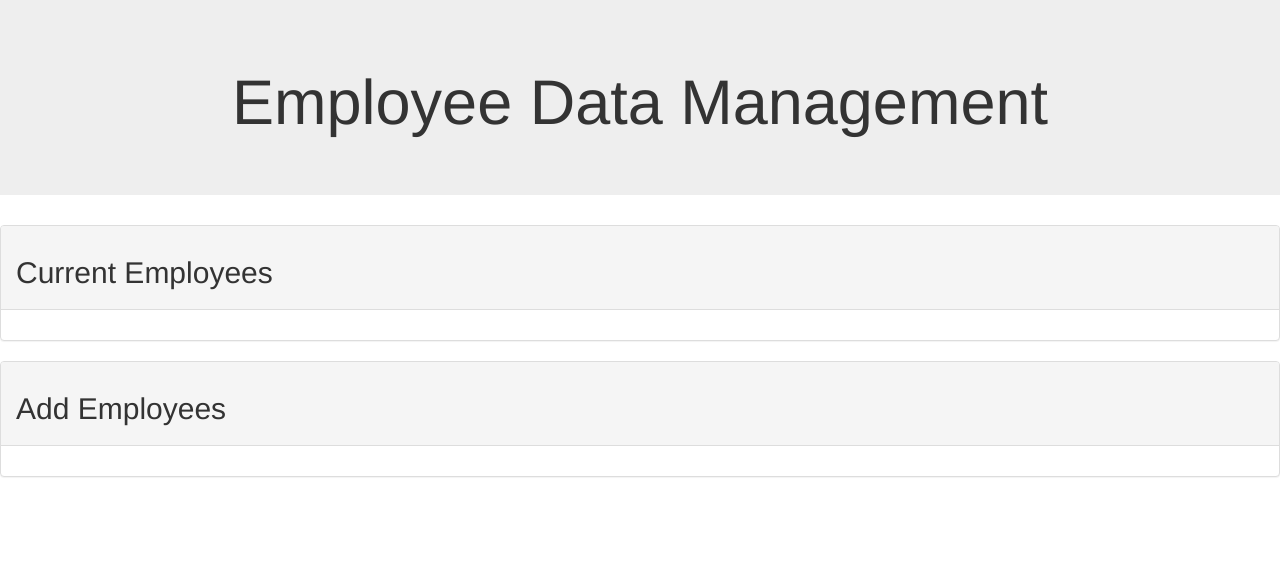
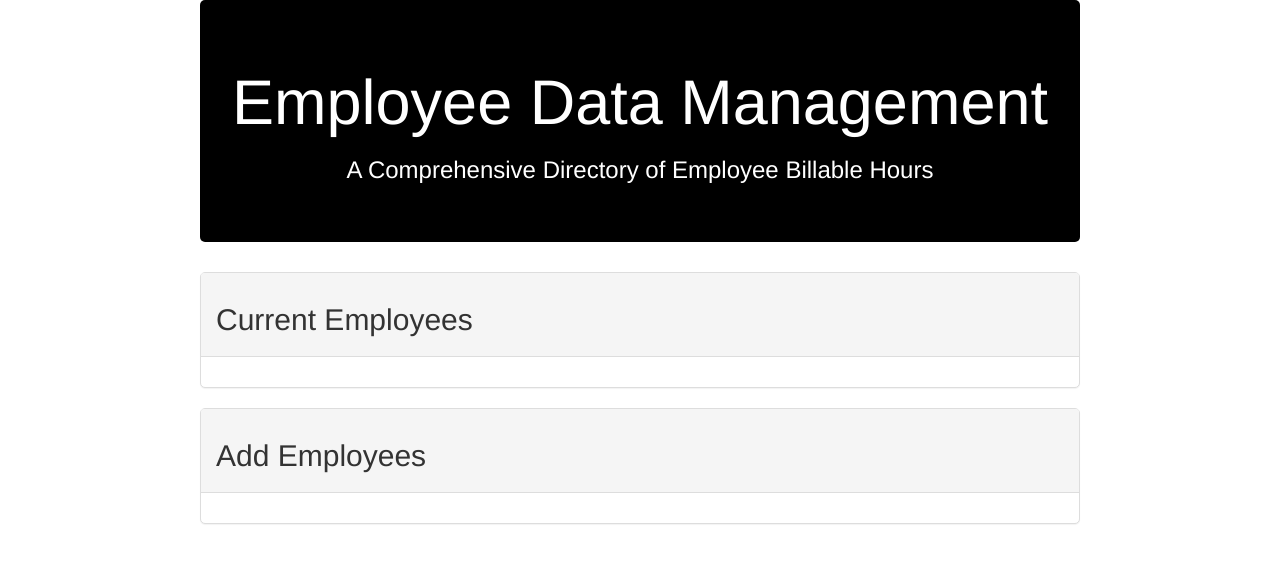
Before and after one commit to elisasara/timesheet, a plain HTML site: page index.html in a window 1280 px wide. Drawn offline with nearby package versions, Linux system fonts and the light colour scheme.

Commit message:
strarted css

```diff
--- a/index.html
+++ b/index.html
@@ -7,7 +7,7 @@
         <meta charset="utf-8">
         <meta http-equiv="X-UA-Compatible" content="IE=edge">
         <meta name="viewport" content="width=device-width, initial-scale=1">
-        <title>NYTimes Search</title>
+        <title>Timesheet</title>
         <link rel="stylesheet" href="https://maxcdn.bootstrapcdn.com/bootstrap/3.3.7/css/bootstrap.min.css" integrity="sha384-BVYiiSIFeK1dGmJRAkycuHAHRg32OmUcww7on3RYdg4Va+PmSTsz/K68vbdEjh4u"
             crossorigin="anonymous">
         <script src="https://code.jquery.com/jquery-3.3.1.min.js" integrity="sha256-FgpCb/KJQlLNfOu91ta32o/NMZxltwRo8QtmkMRdAu8="
@@ -25,6 +25,7 @@
             <div class="row">
                 <div class="col-lg-12 text-center">
                     <h1>Employee Data Management</h1>
+                    <h3>A Comprehensive Directory of Employee Billable Hours</h3>
                 </div>
             </div>
         </div>
--- a/style.css
+++ b/style.css
@@ -0,0 +1,15 @@
+.jumbotron {
+    margin-left: 200px;
+    margin-right: 200px;
+    background-color: black;
+    color: white;
+    border-radius: 5px;
+
+}
+
+.panel  {
+    margin-left: 200px;
+    margin-right: 200px;
+    border-radius: 5px;
+
+}
```
